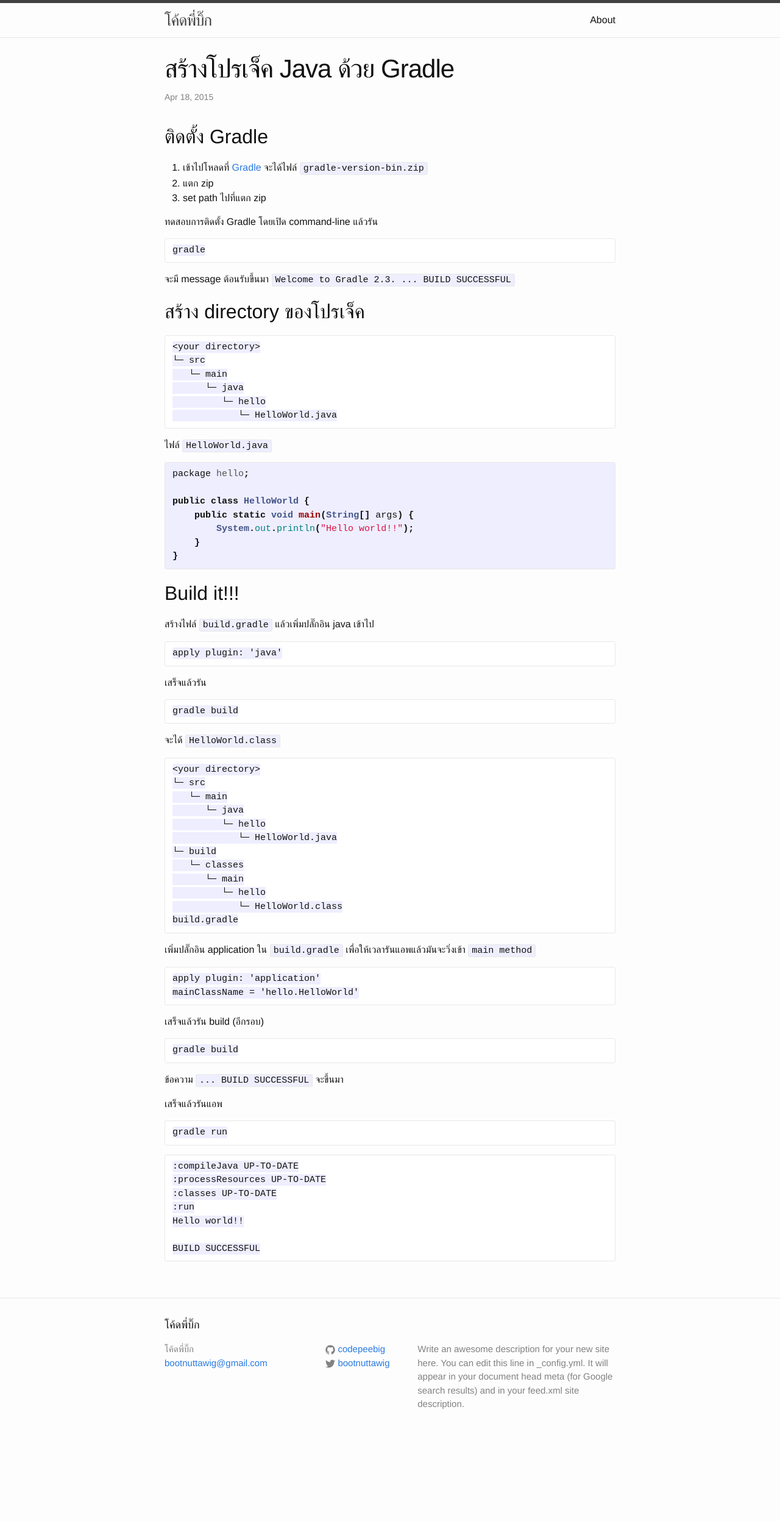
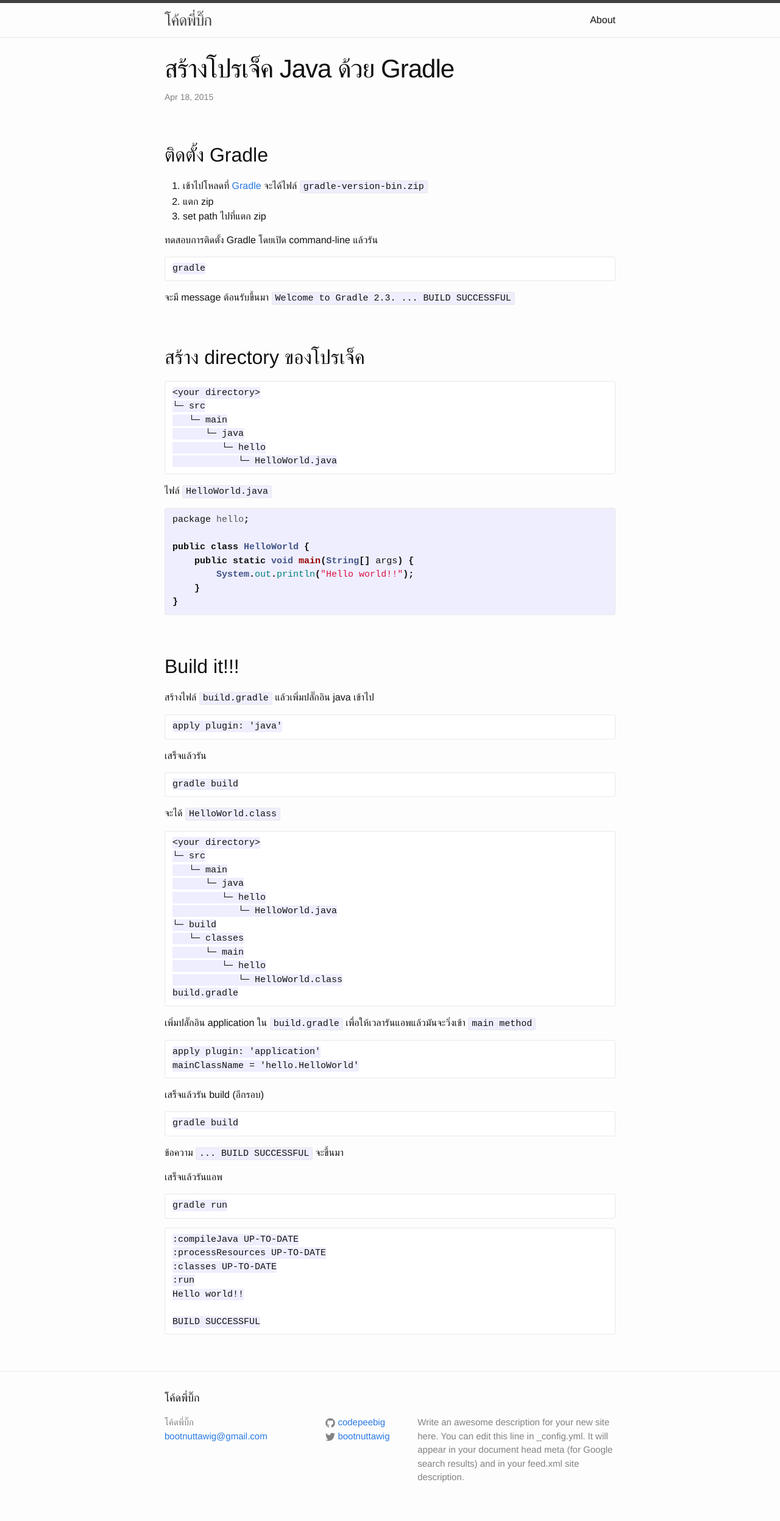
Before and after one commit to bootnuttawig/bootnuttawig.github.io, a Jekyll site: the page built from _posts/2015-04-18-building-java-projects-with-gradle.markdown, in a window 1280 px wide. Shown: the whole page at 61% size. Built offline with Jekyll 4.4.1, drawn with Linux system fonts in a browser that asks for light colours; before the commit the page ends 2375 px from its top, so only the background shows below that.

Commit message:
expand line space heading2

```diff
--- a/_sass/_layout.scss
+++ b/_sass/_layout.scss
@@ -216,6 +216,7 @@
         @include media-query($on-laptop) {
             font-size: 28px;
         }
+        margin-top: $spacing-unit*2;
     }
 
     h3 {
```
